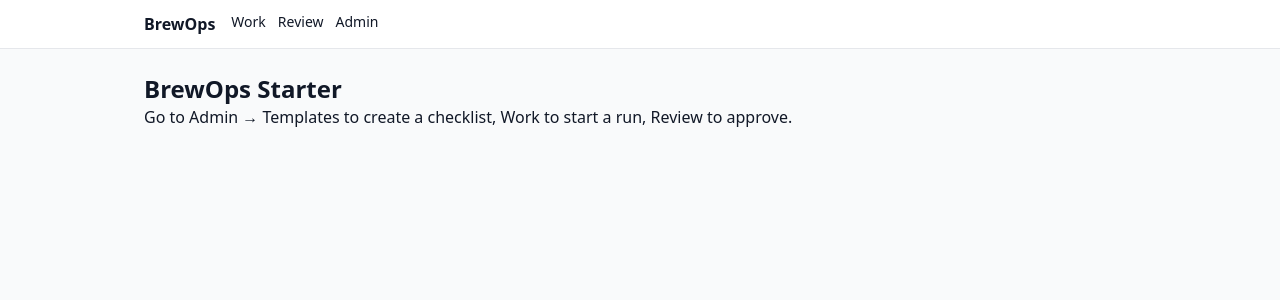
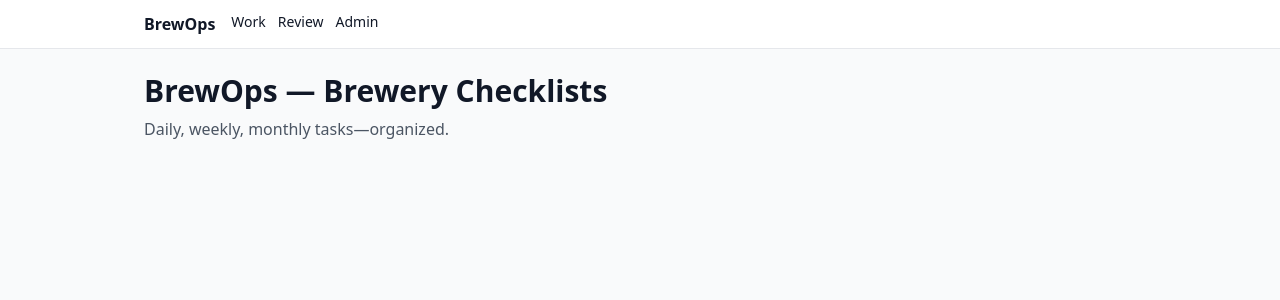
Before and after one commit to cody208/brewoplist100, a Next.js app: page / in a window 1280 px wide. Shown: the top 300 px of the page. Built offline with nearby package versions, Linux system fonts and the light colour scheme.

Commit message:
Update page.tsx

```diff
--- a/app/page.tsx
+++ b/app/page.tsx
@@ -1 +1,8 @@
-export default function Home(){return (<div><h1 className='text-2xl font-bold'>BrewOps Starter</h1><p>Go to Admin → Templates to create a checklist, Work to start a run, Review to approve.</p></div>)}
+export default function Home(){
+  return (
+    <div>
+      <h1 className='text-3xl font-bold'>BrewOps — Brewery Checklists</h1>
+      <p className='mt-2 text-gray-600'>Daily, weekly, monthly tasks—organized.</p>
+    </div>
+  )
+}
```
